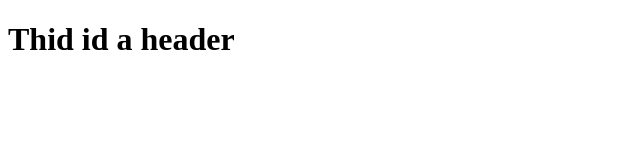
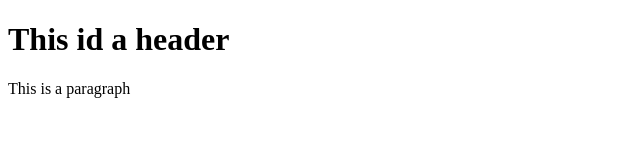
Before and after one commit to doraib23/git-test, a plain HTML site: page index.html in a window 1280 px wide. Shown: the whole page, without its empty margins (0-640 px from the left). Drawn offline with Linux system fonts and the light colour scheme.

Commit message:
Second Commit

```diff
--- a/index.html
+++ b/index.html
@@ -1,7 +1,8 @@
 <!DOCTYPE html>
 <html>
 <body>
-    <h1>Thid id a header</h1>
+    <h1>This id a header</h1>
+    <p>This is a paragraph</p>
 </body>
 
 </html>
```
